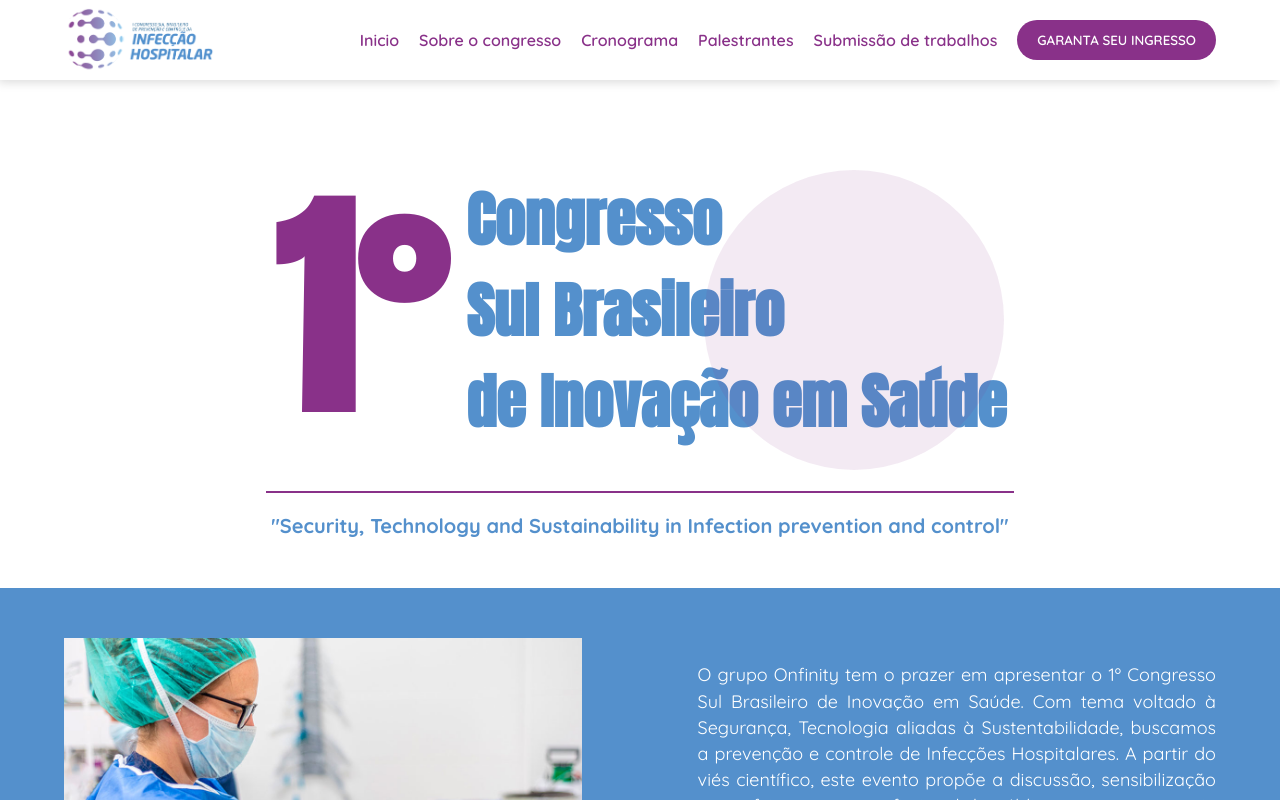
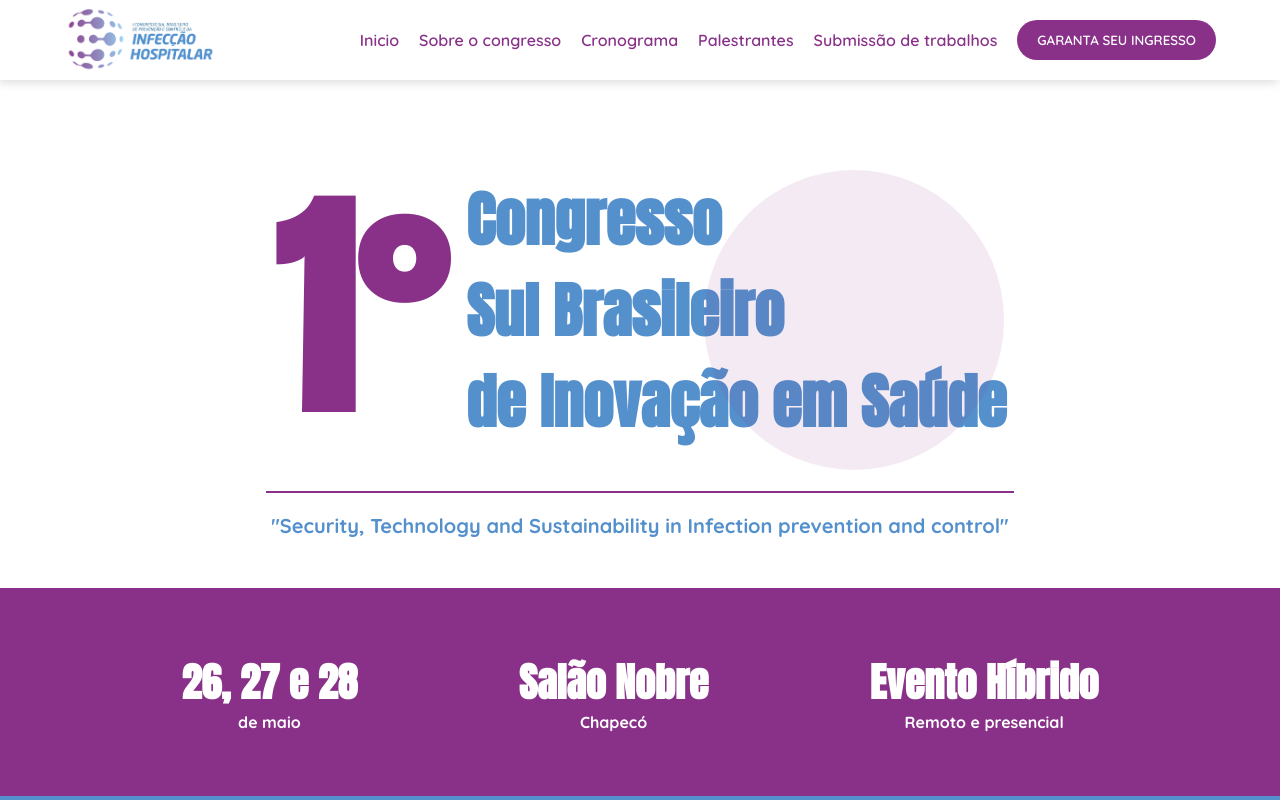
Before and after one commit to pedrohhcunha/congresso, a Next.js app: page / in a window 1280 px wide. Shown: the top 800 px of the page. Built offline with nearby package versions, Linux system fonts and the light colour scheme.

Commit message:
Criando uma nova section de repartição

```diff
--- /dev/null
+++ b/components/FaixaDestaque.jsx
@@ -0,0 +1,20 @@
+import styles from '../styles/FaixaDestaque.module.scss'
+
+export default function FaixaDestaque(props) {
+    return(
+        <section className={styles.section}>
+            <div className={styles.info}>
+                <h2>26, 27 e 28</h2>
+                <h4>de maio</h4>
+            </div>
+            <div className={styles.info}>
+                <h2>Salão Nobre</h2>
+                <h4>Chapecó</h4>
+            </div>
+            <div className={styles.info}>
+                <h2>Evento Híbrido</h2>
+                <h4>Remoto e presencial</h4>
+            </div>
+        </section>
+    )
+}
--- a/pages/index.jsx
+++ b/pages/index.jsx
@@ -12,6 +12,7 @@ import Mapa from '../components/Mapa.jsx'
 import Footer from '../components/Footer.jsx'
 import Head from 'next/head'
 import Trabalhos from '../components/Trabalhos'
+import FaixaDestaque from '../components/FaixaDestaque'
 
 export default function Home() {
   return (
@@ -24,6 +25,7 @@ export default function Home() {
       </Head>
       <Header />
       <Inicio />
+      <FaixaDestaque />
       <Sobre />
       <Diferenciais />
       <Cronograma />
--- /dev/null
+++ b/styles/FaixaDestaque.module.scss
@@ -0,0 +1,17 @@
+.section{
+    width: 100%;
+    padding: 5vw 20px;
+    background-color: var(--purple);
+    display: flex;
+    align-items: center;
+    justify-content: space-evenly;
+
+    .info{
+        text-align: center;
+        color: var(--white);
+
+        h2{
+            font-size: 40px;
+        }
+    }
+}
```
